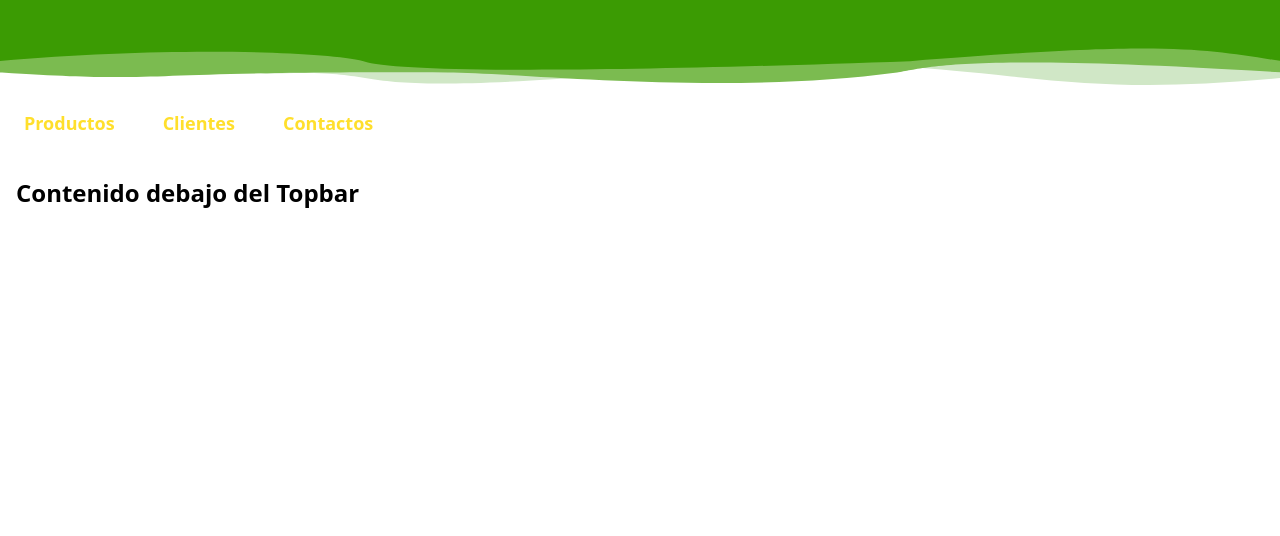
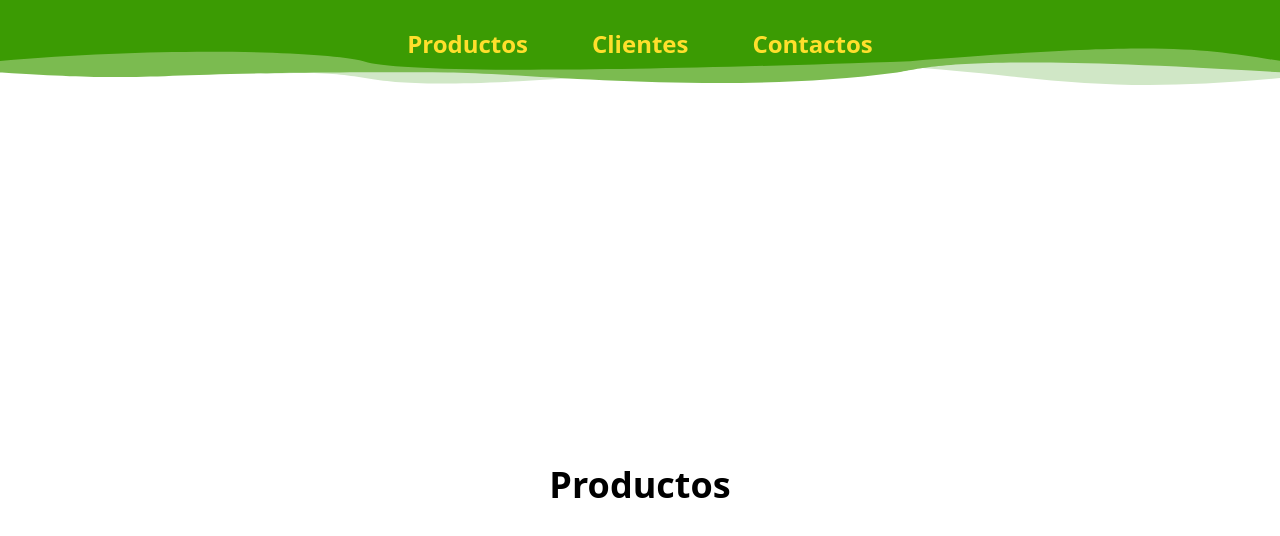
Before and after one commit to DevBelzebubs/chiflepop, a React (Vite) app: page / in a window 1280 px wide. Shown: the top 536 px of the page. Built offline with nearby package versions, Linux system fonts and the light colour scheme.

Commit message:
GR-001: Added Topbar links, components recorded

```diff
--- a/package.json
+++ b/package.json
@@ -11,12 +11,14 @@
   },
   "dependencies": {
     "react": "^19.1.1",
-    "react-dom": "^19.1.1"
+    "react-dom": "^19.1.1",
+    "react-scroll": "^1.9.3"
   },
   "devDependencies": {
     "@eslint/js": "^9.36.0",
     "@types/react": "^19.1.13",
     "@types/react-dom": "^19.1.9",
+    "@types/react-scroll": "^1.8.10",
     "@vitejs/plugin-react": "^5.0.3",
     "autoprefixer": "^10.4.21",
     "eslint": "^9.36.0",
--- a/src/App.tsx
+++ b/src/App.tsx
@@ -1,5 +1,5 @@
 import './App.css'
-import TopBar from './components/TopBar'
+import TopBar from './shared/TopBar'
 
 function App() {
   return (
--- /dev/null
+++ b/src/components/Productos.tsx
@@ -0,0 +1,7 @@
+import React from 'react'
+
+export default function Productos() {
+  return (
+    <div>Productos</div>
+  )
+}
--- a/src/components/TopBar.tsx
+++ /dev/null
@@ -1,14 +0,0 @@
-import TopBarUI from "../ui/TopBarUI"
-
-const TopBar = () => {
-  return (
-    <div className="min-h-screen">
-      <TopBarUI listaOpciones={["Productos  ", "Clientes", "Contactos"]} />
-      <div className="p-4">
-        <h1 className="text-2xl font-bold">Contenido debajo del Topbar</h1>
-      </div>
-    </div>
-  )
-}
-
-export default TopBar
--- /dev/null
+++ b/src/interfaces/TopBarItems.ts
@@ -0,0 +1,4 @@
+export interface TopBarItems {
+    label: string;
+    component: React.ReactNode;
+}
--- /dev/null
+++ b/src/interfaces/TopBarProps.ts
@@ -0,0 +1,3 @@
+export interface TopBarProps {
+  listaOpciones: string[];
+}
--- /dev/null
+++ b/src/shared/TopBar.tsx
@@ -0,0 +1,22 @@
+import type { JSX } from "react";
+import TopBarUI from "../ui/TopBarUI"
+import { Element } from "react-scroll";
+import Productos from "../components/Productos";
+const TopBar = () => {
+  const secciones: Record<string, JSX.Element> = {
+  productos: <Productos />,
+};
+  const listaOpciones = ["Productos", "Clientes", "Contactos"];
+  return (
+    <div className="min-h-screen">
+      <TopBarUI listaOpciones={listaOpciones} />
+      {listaOpciones.map((opcion, index) => (
+        <Element key={index} name={opcion.toLowerCase()} className="h-screen flex items-center justify-center text-4xl font-bold">
+          {secciones[opcion.toLowerCase()]}
+        </Element>
+      ))}
+    </div>
+  )
+}
+
+export default TopBar
--- a/src/ui/TopBarUI.tsx
+++ b/src/ui/TopBarUI.tsx
@@ -1,23 +1,28 @@
-interface TopBarUIProps {
-  listaOpciones: string[];
-}
-const TopBarUI = ({ listaOpciones }: TopBarUIProps) => {
+import type {TopBarProps} from "../interfaces/TopBarProps"
+import { Link } from "react-scroll";
+const TopBarUI = ({ listaOpciones }: TopBarProps) => {
  return (
-    <div>
-        <img src="/img/TopBarBackground.svg" alt="Top Bar Background" className="w-full h-full object-contain sm:object-cover"/>
-        <div className="flex justify-start items-center">
+    <div className="relative">
+      <img src="/img/TopBarBackground.svg" alt="Top Bar Background" className="w-full"/>
+      <nav className="absolute top-0 left-0 flex h-16 items-center px-6 justify-center w-full space-x-4 mt-3">
         {listaOpciones.map((opcion, index) => (
           <ul key={index}>
             <li style={{ color: "#FFDF2C" }}>
-                        <button className="text-lg font-bold m-4 p-2 rounded hover:bg-yellow-300 hover:text-black transition duration-300">
+              <Link
+                to={opcion.toLowerCase()}
+                smooth={true}
+                duration={500}
+                offset={-64}
+                className="cursor-pointer text-lg font-bold m-4 p-2 rounded transition duration-300" style={{ fontSize: "24px" }}
+              >
                 {opcion}
-                        </button>
+              </Link>
             </li>
           </ul>
         ))}
+      </nav>
     </div>
-    </div>
-  )
+  );
 }
 
 export default TopBarUI
```
Also changed, not shown: 1 other file (tests, documents, lock files or other folders). Lines whose indentation alone changed are shown as unchanged.
